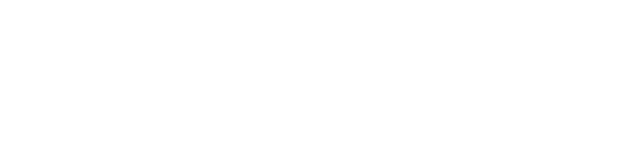
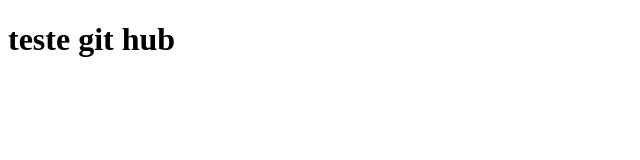
Before and after one commit to VitorJVieira/TreinoJavaScript, a plain HTML site: page index.html in a window 1280 px wide. Shown: the whole page, without its empty margins (0-640 px from the left). Drawn offline with Linux system fonts and the light colour scheme.

Commit message:
adicionado tag h1 no html

```diff
--- a/index.html
+++ b/index.html
@@ -7,6 +7,7 @@
     <title>Document</title>
 </head>
 <body>
+    <h1> teste git hub</h1>
     <script src='script.js'></script>
 </body>
 </html>
```
